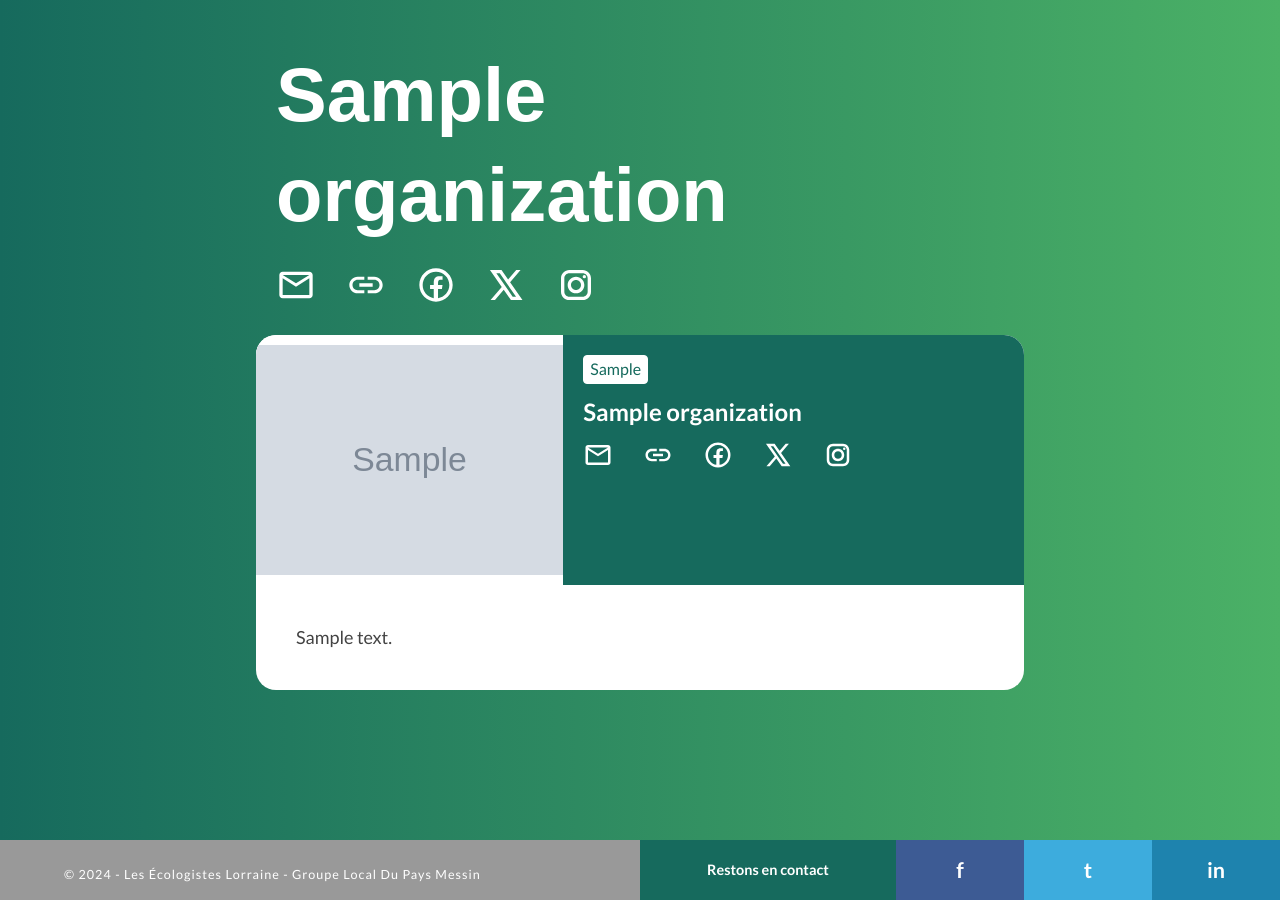
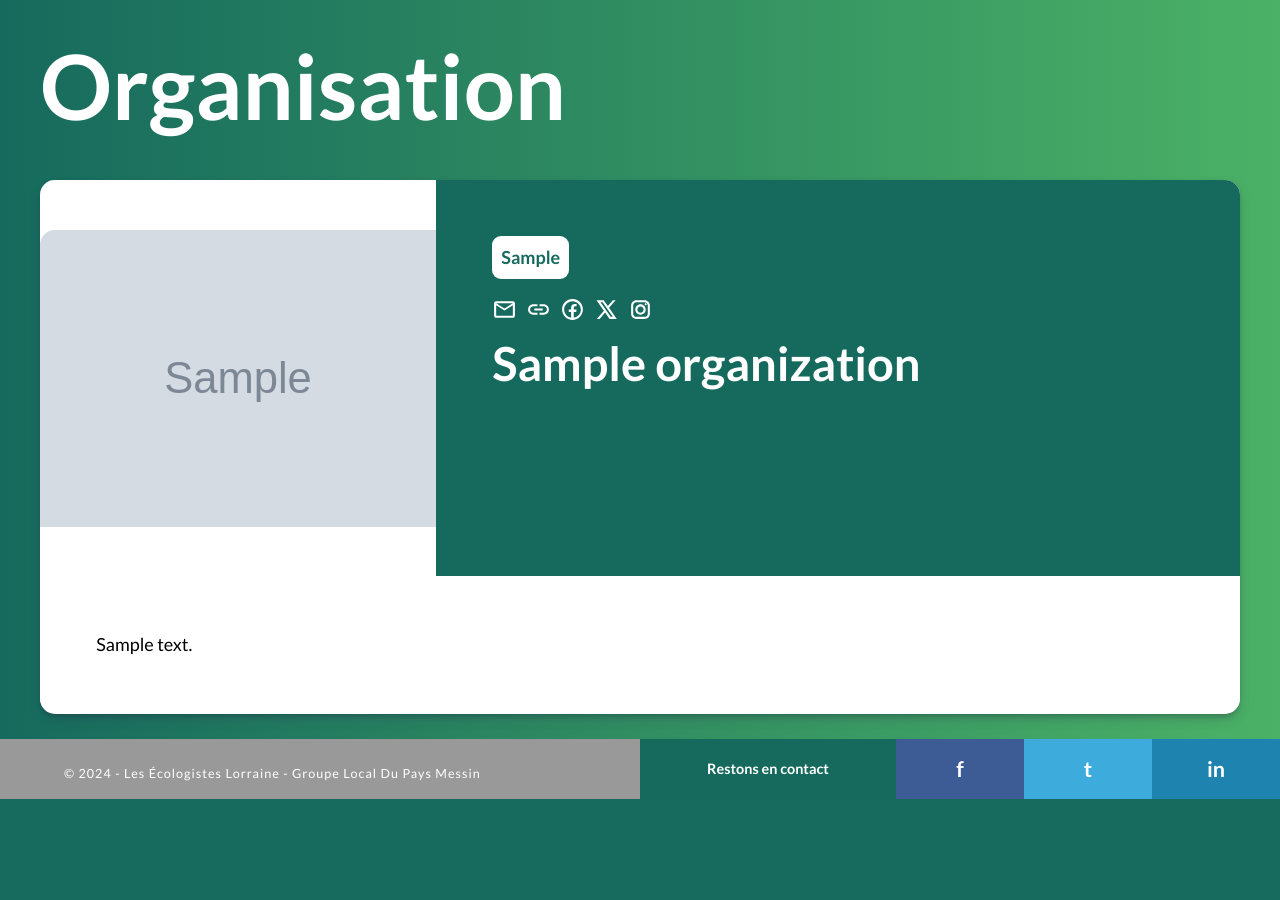
Before and after one commit to Resethel/cleeb, a Django app: a page that uses templates/core/footer.html in a window 1280 px wide. Shown: the part 60-960 px from the top of the page. After the commit the page ends 859 px from the top, so only its background shows below. Run offline with Django 5.2, Linux system fonts and the light colour scheme; tables that the repository leaves empty hold one stand-in row (values such as "Sample post"); grey boxes marked "Sample" are stand-in pictures; parts of the project's set-up code (start-up, migrations or seed data) failed here and were passed over.

Commit message:
refactor(core): update organization views

```diff
--- a/core/views.py
+++ b/core/views.py
@@ -21,7 +21,7 @@ def home(request):
 
 class OrganizationDetailView(DetailView):
     model = Organization
-    template_name = 'core/resume.html'
+    template_name = 'core/organization_detail.html'
 
     def get_context_data(self, **kwargs):
         context = super().get_context_data(**kwargs)
@@ -29,20 +29,20 @@ class OrganizationDetailView(DetailView):
         org_obj : Organization = self.object
 
         context['title']       = org_obj.name
-        context['photo']       = org_obj.logo
+        context['logo']        = org_obj.logo
         context['categories']  = [org_obj.type]
-        context['body']        = org_obj.description
-        context['social_links'] = []
+        context['description'] = org_obj.description
+        context['socials']     = []
         if org_obj.email:
-            context['social_links'].append({'name': 'email', 'url': org_obj.email})
+            context['socials'].append({'name': 'email', 'url': org_obj.email})
         if org_obj.website:
-            context['social_links'].append({'name': 'website', 'url': org_obj.website})
+            context['socials'].append({'name': 'website', 'url': org_obj.website})
         if org_obj.facebook:
-            context['social_links'].append({'name': 'facebook', 'url': org_obj.facebook})
+            context['socials'].append({'name': 'facebook', 'url': org_obj.facebook})
         if org_obj.twitter_x:
-            context['social_links'].append({'name': 'twitter', 'url': org_obj.twitter_x})
+            context['socials'].append({'name': 'twitter', 'url': org_obj.twitter_x})
         if org_obj.instagram:
-            context['social_links'].append({'name': 'instagram', 'url': org_obj.instagram})
+            context['socials'].append({'name': 'instagram', 'url': org_obj.instagram})
 
         return context
 # End class OrganizationDetailView
--- a/static/css/resume.css
+++ b/static/css/resume.css
@@ -1,129 +1,187 @@
 /* resume.css */
 /* CSS Document for a resume page */
 
-.resume{
-  background: linear-gradient(90deg,#166a5d,#4bb166);
-  min-height: 600px;
-  padding: 0 20% 150px;
+.resume {
+    display: flex;
+    flex-direction: column;
+    justify-content: stretch;
+
+    min-height: calc(100vh - var(--topbar-height) - var(--footer-height));
+    width: 100%;
+
+    /**
+     * Calculate the padding based on the gutter and the content max width.
+     * It ensures that the content takes at most `--content-max-width` and the padding is at least `--gutter-x`
+    **/
+    padding: 2% max(calc((100% - var(--content-max-width)) / 2), var(--gutter-x));
+
+    background: linear-gradient(90deg, var(--verdant-green), var(--eco-emerald));
+    overflow-y: clip;
 }
 
-.resume-splash{
-  margin-left: auto;
-  margin-right: auto;
-  max-width: 770px;
-  padding-left: 20px;
-  padding-right: 20px;
-  padding-top: 45px;
+/* ================================================================================================================== */
+/* Resume Title
+/* ================================================================================================================== */
+
+.resume-title {
     width: 100%;
+    color: white;
+    font-size: calc(var(--fs-h1) * 1.18421053255);
+    font-weight: bolder;
+    line-height: calc(var(--lh-h1) * 1.18421053255);
+
+    padding: 0 0 2rem 0;
 }
 
-.resume-splash h1 {
-  font-size: 76px;
-  font-family: sans-serif;
-  font-weight: 800;
-  margin: 0 0 20px;
-  color: #fff;
+/* ================================================================================================================== */
+/* Resume Card
+/* ================================================================================================================== */
+
+.resume-card {
+    display: flex;
+    flex-direction: column;
+    background-color: #ffffff;
+    padding: 0;
+    margin: 0;
+    border-radius: 15px;
+    /* Box Shadow from https://getcssscan.com/css-box-shadow-examples (#22) */
+    box-shadow: 0 6px 12px -2px rgba(50, 50, 93, 0.25), 0 3px 7px -3px rgba(0, 0, 0, 0.3);
 }
 
-.resume-splash-metadata{
-  margin-bottom: 30px;
+/* ================================================================================================================== */
+/* Resume Card - Header
+/* ================================================================================================================== */
+
+.resume-card__header {
     display: flex;
+
+    background-color: var(--verdant-green);
+    border-radius: 15px 15px 0 0;
 }
 
-.resume-social-link {
-  text-decoration: none;
-  margin-right: 30px;
-  height: 40px;
-  width: 40px;
+.resume-card__header__image {
+    display: flex;
+    overflow: clip;
+    justify-content: center;
+    align-items: center;
+
+    aspect-ratio: 1 / 1;
+    width: 33%;
+
+    border-radius: 15px 0 0 0;
+    background-color: white;
 }
 
-.resume-social-link img {
-  height: auto;
+.resume-card__header__image > img {
     width: 100%;
+    border-radius: 15px 0 0 0;
 }
 
-.resume-content {
-  margin-left: auto;
-  margin-right: auto;
-  max-width: 770px;
-  overflow: hidden;
-  background: #fff;
-  border-radius: 20px;
-  color: #434343;
+.resume-card__header__content {
+    display: flex;
+    flex-direction: column;
+    gap: 1rem;
+    justify-content: stretch;
+    padding: var(--content-gutter);
 }
 
-.resume-content-header {
-  display: flex;
-  align-items: stretch;
-  width: 100%;
-  height: 250px;
+.resume-card__header__content > * {
+    flex: 0;
 }
 
-.resume-content-header > .resume-content-header-infos {
+.resume-card__header__content > h1,
+.resume-card__header__content > h2,
+.resume-card__header__content > h3,
+.resume-card__header__content > h4,
+.resume-card__header__content > h5
+{
     flex: 1;
+    margin: 0;
+    line-height: 100%;
+    color: white;
 }
 
-.resume-content-header-photo {
-  display: block;
-  width: 40%;
-  background-color: #fff;
+/* Mobile media query */
+@media only screen and (max-width: 40rem) {
+    .resume-card__header {
+        flex-direction: column;
     }
 
-.resume-content-header-photo img {
-  height: 100%;
-  object-fit: contain;
-
+    .resume-card__header__image {
+        width: 100%;
+        border-radius: 15px 15px 0 0;
+    }
 }
 
-.resume-content-header-infos {
-  background: #166a5d;
-  padding: 20px;
+/* Tablet media query */
+@media only screen and (min-width: 40rem) and (max-width: 64rem) {
+    .resume-card__header {
+        flex-direction: row;
+        flex-wrap: nowrap;
+    }
+    .resume-card__header__image {
+        width: 50%;
+        border-radius: 15px 0 0 0;
+    }
 }
 
-.resume-content-header-infos > .resume-header-categories {
-  margin-bottom: 10px;
+/* ================================================================================================================== */
+/* Resume Card - Content - Categories
+/* ================================================================================================================== */
+
+.resume-card__header__content .categories {
+    display: flex;
+    flex-wrap: wrap;
+    gap: 0.5rem;
+    margin: 0;
+    padding: 0;
 }
 
-.resume-content-header-infos > .resume-header-categories > .resume-header-category {
-  background: #fff;
-  border: 1px solid #fff;
-  border-radius: 4px;
-  color: #166a5d;
-  display: inline-block;
-  font-size: 16px;
-  font-style: normal;
-  font-weight: 400;
-  line-height: 26.895px;
-  padding: 0 6px;
+.resume-card__header__content .categories > * {
+    margin: 0;
+    padding: 0.5rem;
+    border-radius: 0.5rem;
+    background-color: white;
+    color: var(--verdant-green);
+    font-size: var(--fs-dflt);
+    font-weight: bold;
 }
 
-.resume-content-header-infos > h1 {
-  color: #fff;
-  font-size: 24px;
-  font-style: normal;
-  font-weight: 600;
-  line-height: 110%;
-  padding: 5px 0;
-  margin-top: 10px;
-  margin-bottom: 10px;
+/* ================================================================================================================== */
+/* Resume Card - Content - Socials
+/* ================================================================================================================== */
+
+.resume-card__header__content .socials {
+    display: flex;
+    flex-wrap: wrap;
+    gap: 0.5rem;
+    margin: 0;
+    padding: 0;
 }
 
-.resume-content-header-infos > .resume-content-header-metadata {
-  font-size: 20px;
-  display: flex;
+.resume-card__header__content .socials > * {
 }
 
-.resume-content-header-metadata > .resume-social-link {
-  width: 30px;
-  height: 30px;
+/* ================================================================================================================== */
+/* Resume Card - Content - Socials
+/* ================================================================================================================== */
+
+.resume-card__header__content .socials {
+    display: flex;
+    flex-wrap: wrap;
+    gap: 0.5rem;
+    margin: 0;
+    padding: 0;
 }
 
-.resume-content-body {
-  color: #434343;
-  padding: 40px;
+.resume-card__header__content .socials > * {
 }
 
-.resume-content-body p {
-  margin-bottom: 1rem;
-  margin-top: 0;
+/* ================================================================================================================== */
+/* Resume Card - Content
+/* ================================================================================================================== */
+
+.resume-card__content {
+    padding: var(--content-gutter);
+    font-size: var(--fs-dflt);
 }
--- a/static/css/style.css
+++ b/static/css/style.css
@@ -77,6 +77,10 @@
 
 .eco-emerald-filter {
     filter: brightness(0) saturate(100%) invert(56%) sepia(30%) saturate(761%) hue-rotate(83deg) brightness(101%) contrast(88%);
+}
+
+.--filter-white {
+    filter: brightness(0) saturate(100%) invert(100%) sepia(0%) saturate(0%) hue-rotate(93deg) brightness(103%) contrast(103%);
 }
 
 /* ================================================================================================================== */
--- /dev/null
+++ b/templates/core/organization_detail.html
@@ -0,0 +1,75 @@
+<!-- organization_detail.html -->
+{% load static %}
+<!DOCTYPE html>
+<html lang="fr">
+<head>
+    <meta charset="UTF-8">
+    <meta name="viewport" content="width=device-width, initial-scale=1.0">
+
+    <title>Organisation: {{ title }}</title>
+
+    <link rel="stylesheet" href="{% static 'css/style.css' %}">
+    <link rel="stylesheet" href="{% static 'css/topbar.css' %}">
+    <link rel="stylesheet" href="{% static 'css/footer.css' %}">
+    <link rel="stylesheet" href="{% static 'css/resume.css' %}">
+</head>
+<body class="page">
+    <!-- Topbar Section -->
+    {% include 'core/topbar.html' %}
+
+    <!-- Main Content Section -->
+    <main class="resume">
+        <div class="resume-title">Organisation</div>
+        <article class="resume-card">
+            <div class="resume-card__header">
+                <div class="resume-card__header__image">
+                    {% if logo %}
+                        <img src="{{ logo.url }}" alt="logo de l'organisation {{ title }}">
+                    {% else %}
+                        <img src="{% static 'assets/images/placeholder/theme.webp' %}" alt="placeholder">
+                    {% endif %}
+                </div>
+                <div class="resume-card__header__content">
+                    <div class="categories">
+                        {% for category in categories %}
+                            <span>{{ category }}</span>
+                        {% endfor %}
+                    </div>
+                    <div class="socials">
+                        {% for social in socials %}
+                            {% if social.name == 'email' %}
+                                <a href="mailto:{{ organization.contact }}" target="_blank">
+                                    <img class="--filter-white" src="{% static 'assets/icons/envelop.svg' %}" alt="email" width="25px" height="25px">
+                                </a>
+                            {% elif social.name == 'website' %}
+                                <a href="{{ organization.website }}" target="_blank">
+                                    <img class="--filter-white" src="{% static 'assets/icons/link.svg' %}" alt="website" width="25px" height="25px">
+                                </a>
+                            {% elif social.name == 'facebook' %}
+                                <a href="{{ organization.facebook }}" target="_blank">
+                                    <img class="--filter-white" src="{% static 'assets/icons/facebook.svg' %}" alt="facebook" width="25px" height="25px">
+                                </a>
+                            {% elif social.name == 'instagram' %}
+                                <a href="{{ organization.instagram }}" target="_blank">
+                                    <img class="--filter-white" src="{% static 'assets/icons/instagram.svg' %}" alt="instagram" width="25px" height="25px">
+                                </a>
+                            {% elif social.name == 'twitter' %}
+                                <a href="{{ organization.twitter }}" target="_blank">
+                                    <img class="--filter-white" src="{% static 'assets/icons/twitterx.svg' %}" alt="twitter" width="25px" height="25px">
+                                </a>
+                            {% endif %}
+                        {% endfor %}
+                    </div>
+                    <h2>{{ title }}</h2>
+                </div>
+            </div>
+            <section class="resume-card__content">
+                {{ description|safe }}
+            </section>
+        </article>
+    </main>
+
+    <!-- Footer -->
+    {% include 'core/footer.html' %}
+</body>
+</html>
--- a/templates/core/resume.html
+++ /dev/null
@@ -1,109 +0,0 @@
-<!-- resume.html -->
-<!-- This template is used to render a resume page of an organization, author, or event. -->
-
-{% load static %}
-
-
-<!DOCTYPE html>
-<html lang="fr">
-<head>
-    <meta charset="UTF-8">
-    <meta name="viewport" content="width=device-width, initial-scale=1.0">
-
-    <title>{{ title }}</title>
-
-    <link rel="stylesheet" href="{% static 'css/style.css' %}">
-    <link rel="stylesheet" href="{% static 'css/topbar.css' %}">
-    <link rel="stylesheet" href="{% static 'css/footer.css' %}">
-    <link rel="stylesheet" href="{% static 'css/resume.css' %}">
-</head>
-<body class="page">
-    <!-- Header Section -->
-    {% include 'core/topbar.html' %}
-
-    <!-- Main Content Section -->
-    <main class="resume">
-        <div class="resume-splash">
-            <h1>{{ title }}</h1>
-            <div class="resume-splash-metadata">
-                {% for social_link in social_links %}
-                    {% if social_link.name == 'email' %}
-                        <a class="resume-social-link" href="mailto:{{ organization.contact }}" target="_blank">
-                            <img src="{% static 'assets/icons/envelop.svg' %}" alt="email" width="25px" height="25px">
-                        </a>
-                    {% elif social_link.name == 'website' %}
-                        <a class="resume-social-link" href="{{ organization.website }}" target="_blank">
-                            <img src="{% static 'assets/icons/link.svg' %}" alt="website" width="25px" height="25px">
-                        </a>
-                    {% elif social_link.name == 'facebook' %}
-                        <a class="resume-social-link" href="{{ organization.facebook }}" target="_blank">
-                            <img src="{% static 'assets/icons/facebook.svg' %}" alt="facebook" width="25px" height="25px">
-                        </a>
-                    {% elif social_link.name == 'instagram' %}
-                        <a class="resume-social-link" href="{{ organization.instagram }}" target="_blank">
-                            <img src="{% static 'assets/icons/instagram.svg' %}" alt="instagram" width="25px" height="25px">
-                        </a>
-                    {% elif social_link.name == 'twitter' %}
-                        <a class="resume-social-link" href="{{ organization.twitter }}" target="_blank">
-                            <img src="{% static 'assets/icons/twitterx.svg' %}" alt="twitter" width="25px" height="25px">
-                        </a>
-                    {% endif %}
-                {% endfor %}
-            </div>
-        </div>
-
-        <!-- Section block with the introduction to the organization's list -->
-        <div class="resume-content">
-            <div class="resume-content-header">
-                <div class="resume-content-header-photo">
-                    {% if photo %}
-                        <img src="{{ photo.url }}" alt="{{ photo.alt }}" width="100%" height="auto">
-                    {% else %}
-                        <img src="{% static 'images/icons/placeholder.svg' %}" alt="placeholder" width="100%" height="auto">
-                    {% endif %}
-                </div>
-                <div class="resume-content-header-infos">
-                    {% if categories and categories|length > 0 %}
-                        <div class="resume-header-categories">
-                            {% for category in categories %}
-                                <span class="resume-header-category">{{ category }}</span>
-                            {% endfor %}
-                        </div>
-                    {% endif %}
-                    <h1>{{ title }}</h1>
-                    <div class="resume-content-header-metadata">
-                        {% for social_link in social_links %}
-                            {% if social_link.name == 'email' %}
-                                <a class="resume-social-link" href="mailto:{{ organization.contact }}" target="_blank">
-                                    <img src="{% static 'assets/icons/envelop.svg' %}" alt="email">
-                                </a>
-                            {% elif  social_link.name == 'website' %}
-                                <a class="resume-social-link" href="{{ organization.website }}" target="_blank">
-                                    <img src="{% static 'assets/icons/link.svg' %}" alt="website">
-                                </a>
-                            {% elif social_link.name == 'facebook' %}
-                                <a class="resume-social-link" href="{{ organization.facebook }}" target="_blank">
-                                    <img src="{% static 'assets/icons/facebook.svg' %}" alt="facebook">
-                                </a>
-                            {% elif social_link.name == 'instagram' %}
-                                <a class="resume-social-link" href="{{ organization.instagram }}" target="_blank">
-                                    <img src="{% static 'assets/icons/instagram.svg' %}" alt="instagram">
-                                </a>
-                            {% elif social_link.name == 'twitter' %}
-                                <a class="resume-social-link" href="{{ organization.twitter }}" target="_blank">
-                                    <img src="{% static 'assets/icons/twitterx.svg' %}" alt="twitter">
-                                </a>
-                            {% endif %}
-                        {% endfor %}
-                    </div>
-                </div>
-            </div>
-            <div class="resume-content-body">
-                {{ body|safe }}
-            </div>
-    </main>
-
-    <!-- Footer -->
-    {% include 'core/footer.html' %}
-</body>
-</html>
```
Lines whose indentation alone changed are shown as unchanged.
